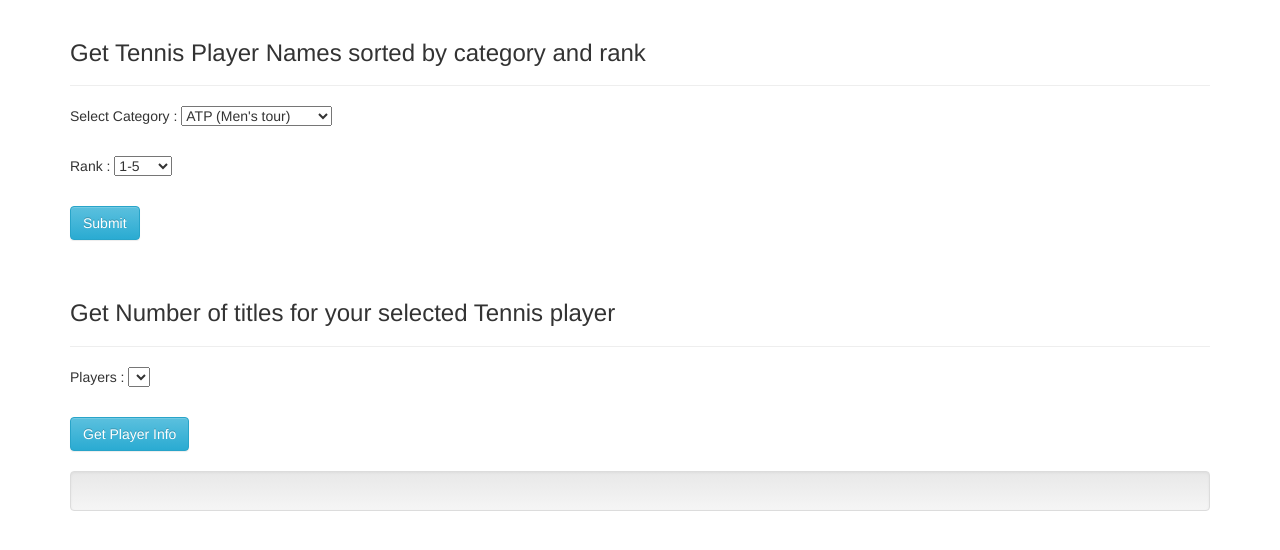
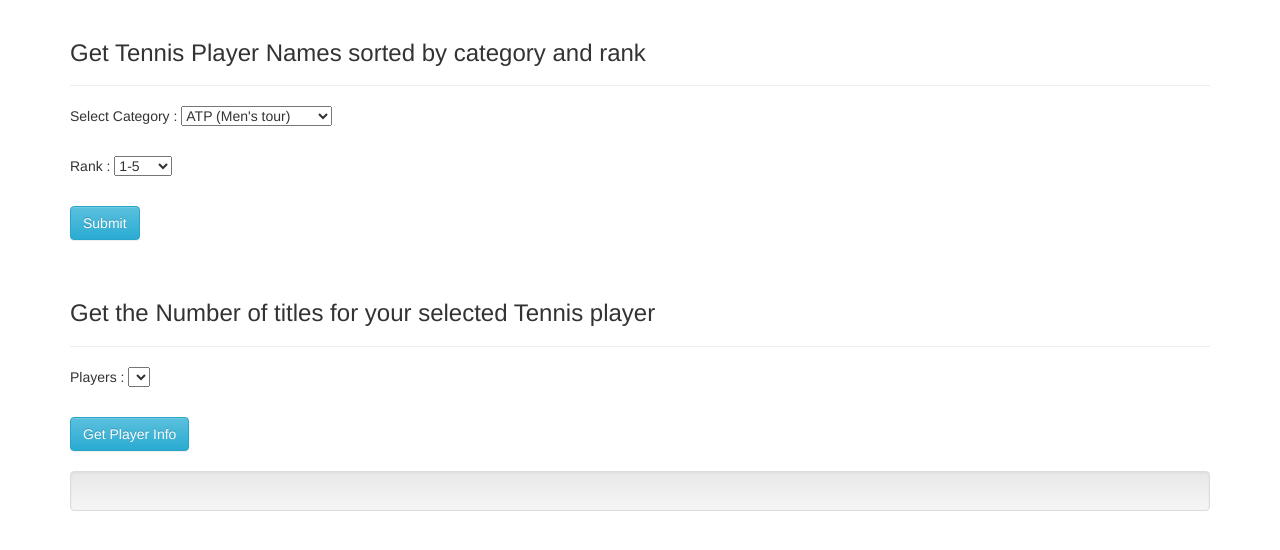
Before and after one commit to ankurhasija/TennisServletProject, a plain HTML site: page WebContent/TennisPage.html in a window 1280 px wide. Drawn offline with nearby package versions, Linux system fonts and the light colour scheme.

Commit message:
improvements

```diff
--- a/WebContent/TennisPage.html
+++ b/WebContent/TennisPage.html
@@ -89,7 +89,7 @@ function submit2() {
 <br />
 
 <div class="page-header">
-        <h3>Get Number of titles for your selected Tennis player</h3>
+        <h3>Get the Number of titles for your selected Tennis player</h3>
 </div>
 
 <div>
```
